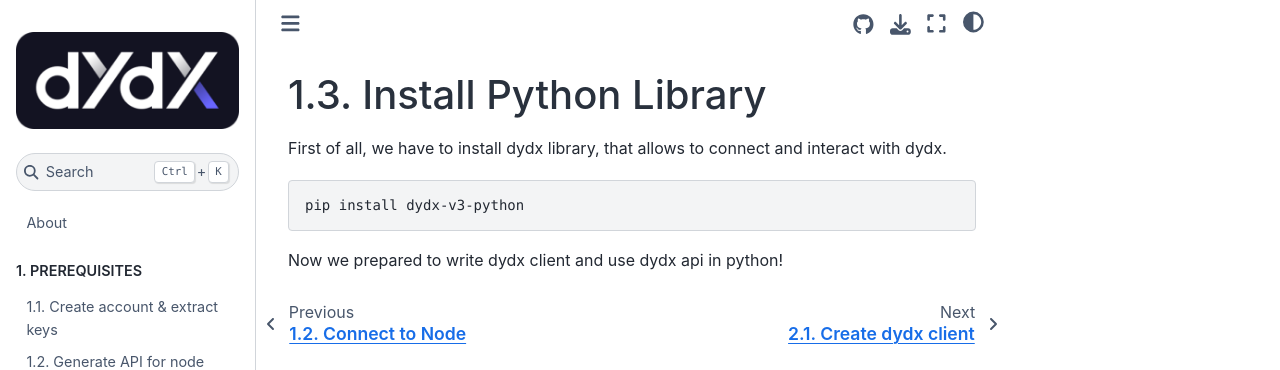
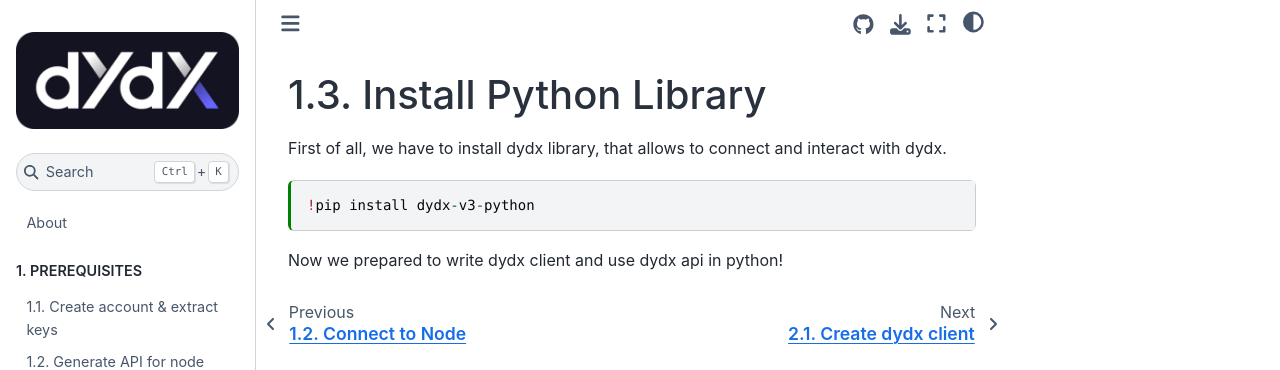
Before and after one commit to bml-crypto/bml-crypto.github.io, a Jupyter Book: the page built from docs/prerequisites/library.md, in a window 1280 px wide. Shown: the top 370 px of the page. Built offline with Jupyter Book 1.0.4 settings and Sphinx 7.4.7 and the Sphinx Book theme 1.1.4, drawn with Linux system fonts in a browser that asks for light colours.

Commit message:
Make cell in library executable

````diff
--- a/docs/prerequisites/library.md
+++ b/docs/prerequisites/library.md
@@ -15,8 +15,8 @@
 First of all, we have to install dydx library, that allows to connect
 and interact with dydx.
 
-```shell
-pip install dydx-v3-python
+```{code-cell} ipython3
+!pip install dydx-v3-python
 ```
 
 Now we prepared to write dydx client and use dydx api in python!
````
